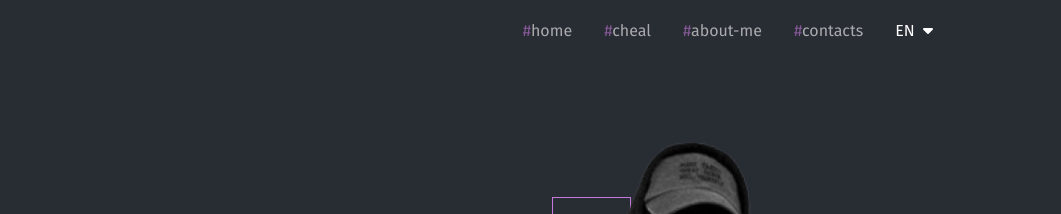
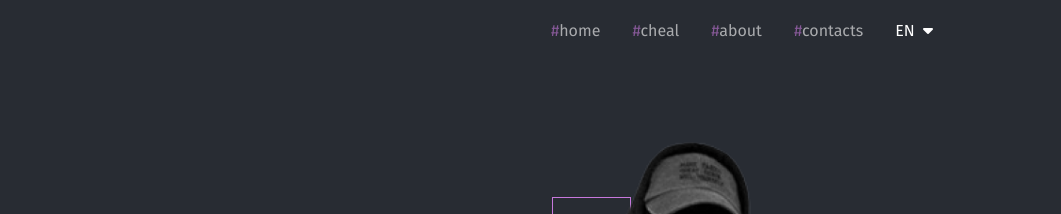
Before and after one commit to kapustamangusta/Site-Elias-, a plain HTML site: page index.html in a window 1280 px wide. Shown: the top 214 px of the page, 219-1280 px from the left. Drawn offline with Linux system fonts and the light colour scheme.

Commit message:
Изменил третий пункт меню в index.html

```diff
--- a/index.html
+++ b/index.html
@@ -46,7 +46,7 @@
                         <ul class="nav__list">
                             <li class="nav__item"><a href=""><span>#</span>home</a></li>
                             <li class="nav__item"><a href=""><span>#</span>cheal</a></li>
-                            <li class="nav__item"><a href=""><span>#</span>about-me</a></li>
+                            <li class="nav__item"><a href=""><span>#</span>about</a></li>
                             <li class="nav__item"><a href=""><span>#</span>contacts</a></li>
                         </ul>
                     </nav>
```
